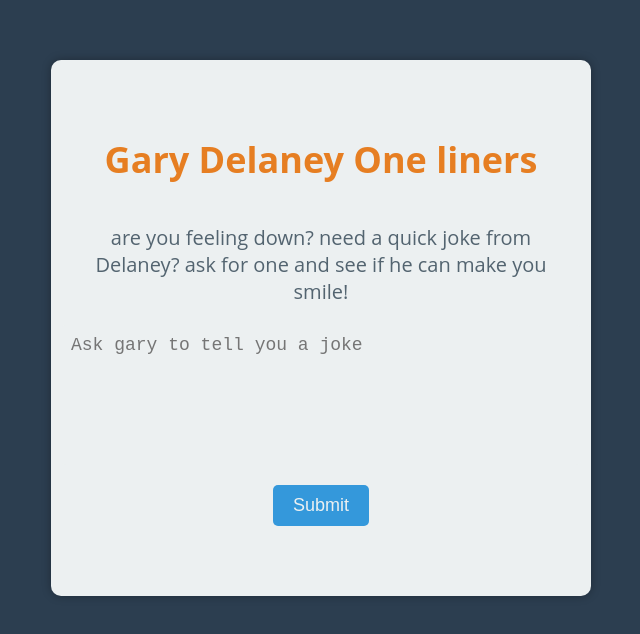
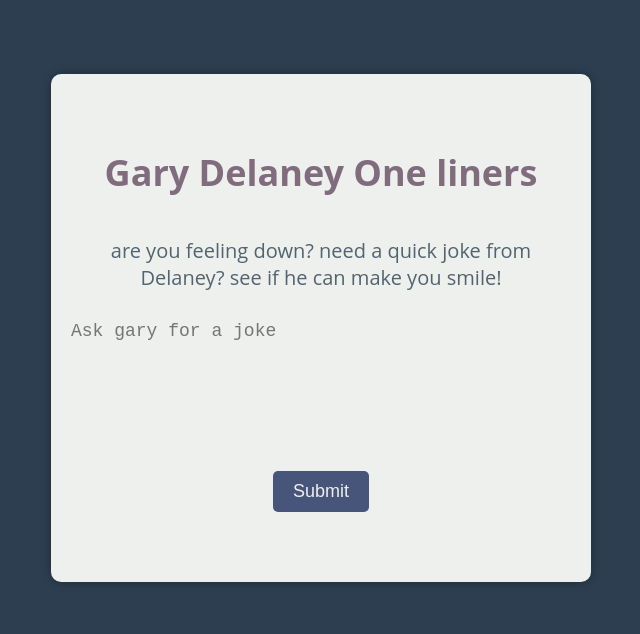
Before and after one commit to Rawan-Hamza/portfolio-ai-factoids, a React (Create React App) app: page / in a window 1280 px wide. Shown: the part 122-756 px from the top of the page, without its empty margins (319-959 px from the left). Built offline with nearby package versions, Linux system fonts and the light colour scheme.

Commit message:
add styling

```diff
--- a/src/App.css
+++ b/src/App.css
@@ -1,8 +1,8 @@
 :root {
-  --primary-color: #e67e22;
+  --primary-color: #816C7D;
   --secondary-color: #2c3e50;
-  --accent-color: #3498db;
-  --background-color: #ecf0f1;
+  --accent-color: #47557A;
+  --background-color: #EDF0ED;
 }
 
 body {
@@ -81,7 +81,7 @@
 }
 
 button[type='submit']:hover {
-  background-color: #2980b9;
+  background-color: #9EAAC8;
 }
 
 div {
--- a/src/App.js
+++ b/src/App.js
@@ -21,11 +21,11 @@
   return (
     <div className="App">
       <h1>Gary Delaney One liners</h1>
-      <p>are you feeling down? need a quick joke from Delaney? ask for one and see if he can make you smile!  </p>
+      <p>are you feeling down? need a quick joke from Delaney? see if he can make you smile!  </p>
       <form onSubmit={handleSubmit}>
         <textarea
           value={message}
-          placeholder="Ask gary to tell you a joke"
+          placeholder="Ask gary for a joke"
           onChange={(e) => setMessage(e.target.value)}
         ></textarea>
         <button type="submit">Submit</button>
```
